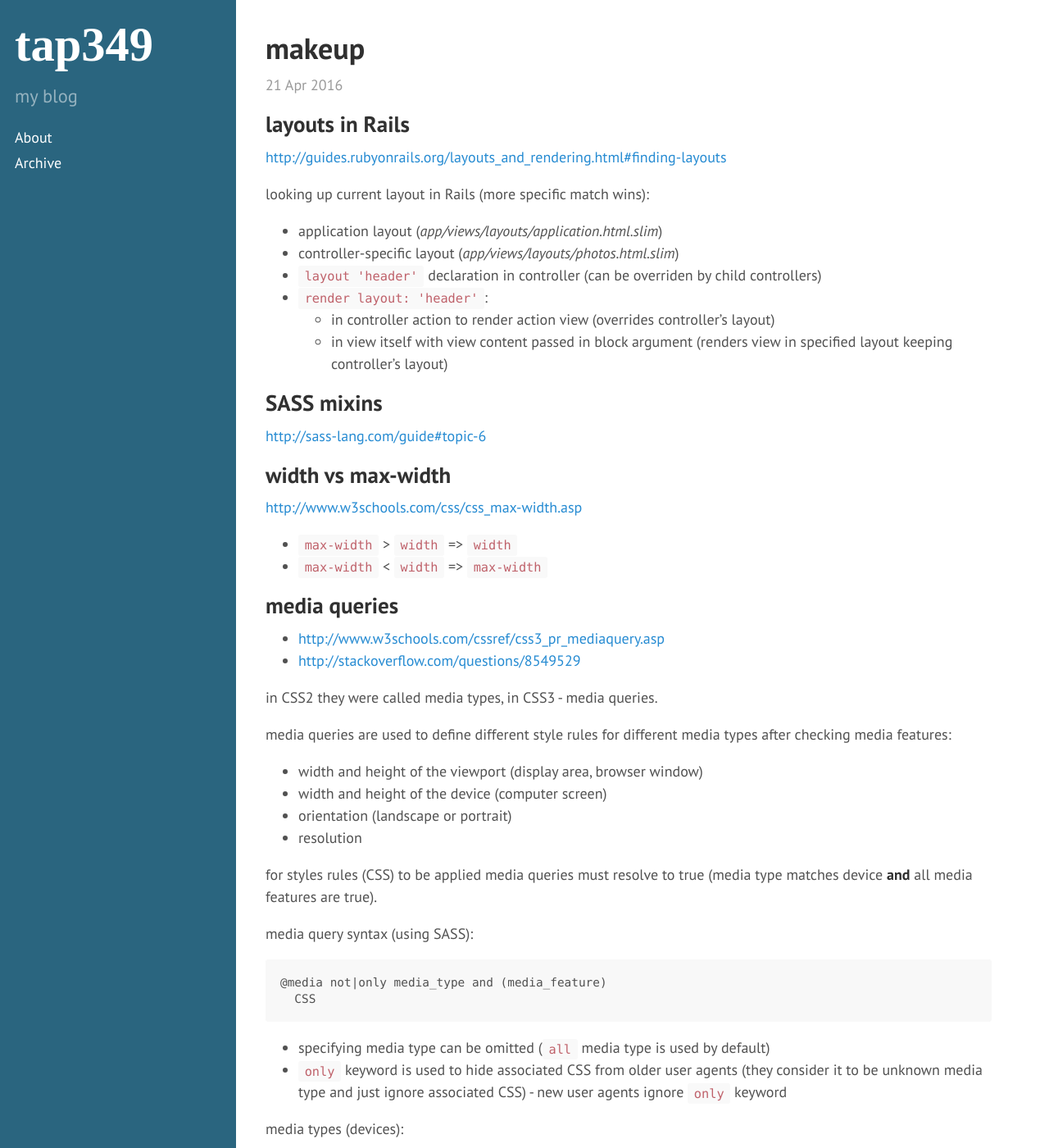
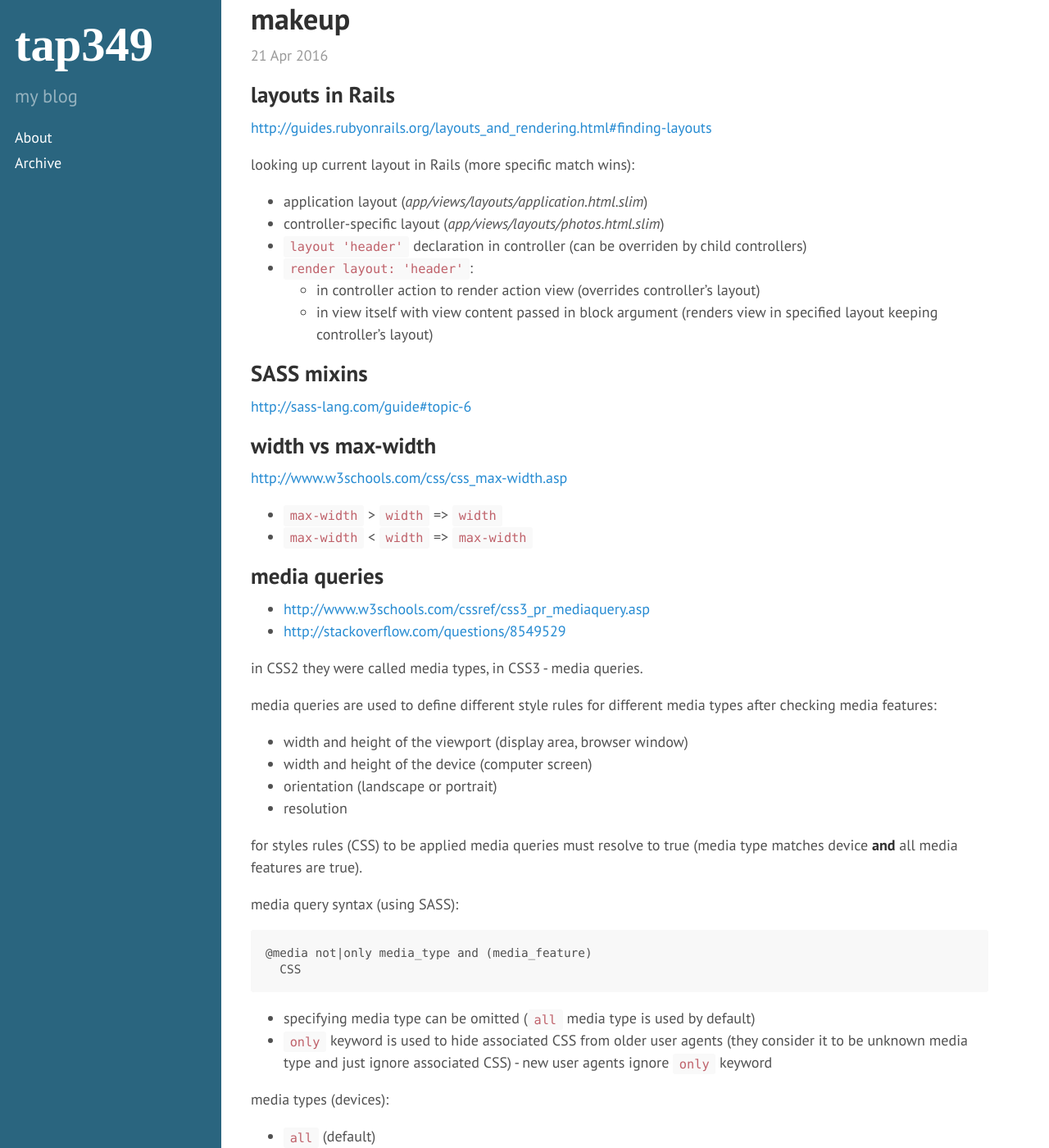
Before and after one commit to tap349/tap349.github.io, a Jekyll site: the page built from index.html, in a window 1280 px wide and 1400 px high. Shown: the whole window at 82% size. Built offline with Jekyll 4.4.1, drawn with Linux system fonts in a browser that asks for light colours; the list of posts is cut into pages by our own code.

Commit message:
update 2016-05-01_15:41:38

```diff
--- a/public/css/hyde.css
+++ b/public/css/hyde.css
@@ -64,7 +64,7 @@ html {
     top: 0;
     left: 0;
     bottom: 0;
-    width: 16rem;
+    width: 15rem;
     text-align: left;
   }
 }
@@ -119,9 +119,9 @@ a.sidebar-nav-item:focus {
  * with a 25%-wide `.sidebar`.
  */
 
-.content {
-  padding: 2rem 0.3rem 0.5rem 0.5rem;
-}
+/*.content {*/
+  /*padding: 2rem 0.3rem 0.5rem 0.5rem;*/
+/*}*/
 
 @media (min-width: 48em) {
   .content {
@@ -132,8 +132,8 @@ a.sidebar-nav-item:focus {
 
 @media (min-width: 64em) {
   .content {
-    margin-left: 17.5rem;
-    margin-right: 1rem;
+    margin-left: 17rem;
+    margin-right: 0.5rem;
   }
 }
 
```
